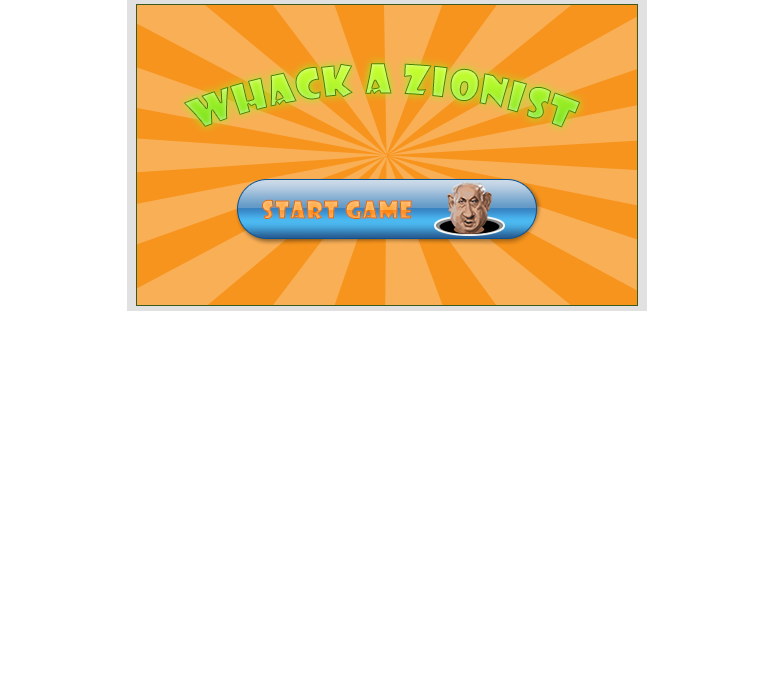
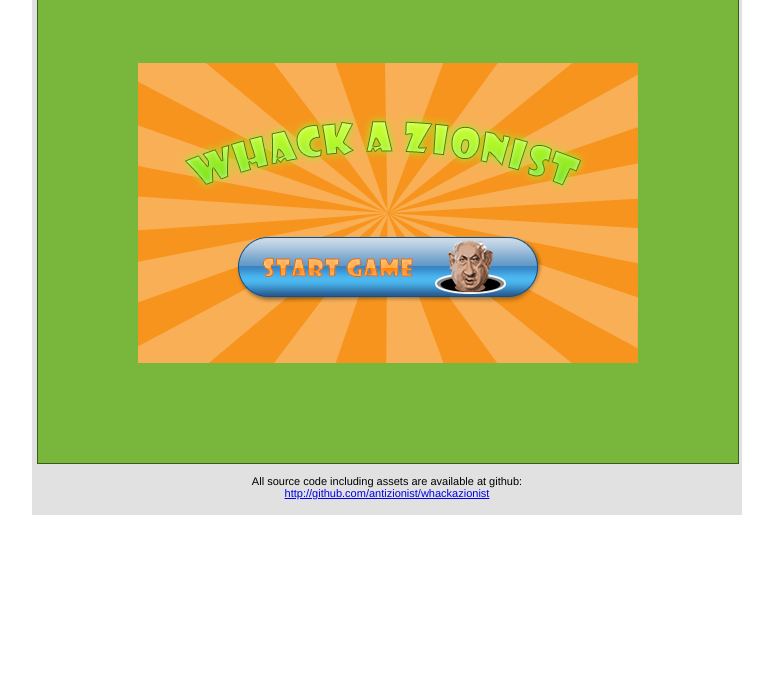
Before and after one commit to antizionist/whackazionist, a plain HTML site: page index.html in a window 1280 px wide. Shown: the part 114-800 px from the top of the page, without its empty margins (253-1026 px from the left). Drawn offline with Linux system fonts and the light colour scheme.

Commit message:
Custom code graphics added

```diff
--- a/index.html
+++ b/index.html
@@ -9,13 +9,13 @@
 	<div class="wrapper">
 		<h1>Whack A Zionist</h1>
 		<div id="wam-game"></div>
-		<!--<p>Created September 2010, &copy; Copyright Christopher Scott Hernandez</p>
-		<p>All source code (including design assets) are available at github:<br /><a href="http://github.com/christopherscott/whackamole">http://github.com/christopherscott/whackamole</a></p>-->
+
+		<p>All source code including assets are available at github:<br /><a href="http://github.com/antizionist/whackazionist">http://github.com/antizionist/whackazionist</a></p>
 	</div>
 	<script type="text/javascript" src="whackamole.js"></script>
 	<script type="text/javascript">
 		window.onload = function() {
-			whackamole.setup("wam-game");
+			whackazionist.setup("wam-game");
 		}
 	</script>
 </body>
--- a/style.css
+++ b/style.css
@@ -1,5 +1,6 @@
 body {
 	font-family: Helvetica, Arial, sans-serif;
+	text-align: center;
 }
 h1 {
 	font-size: 24px;
@@ -13,14 +14,14 @@ p {
 .wrapper {
 	padding: 5px;
 	background: #e1e1e1;
-	width: 510px;
-	margin: 50px auto;
+	width: 700px;
+	margin: auto;
 }
 
 #wam-game {
 	background: #78b73b;
-	height: 300px;
-	width: 500px;
+	height: 500px;
+	width: 700px;
 	display: block;
 	position: relative;
 	margin: 0 auto;
@@ -56,20 +57,18 @@ p {
 	font-family: arial;
 }
 .wam-startScreen {
-	height: 100%;
-	width: 100%;
-	background: url('images/startScreen.png');
+	height: 500px;
+	width: 700px;
+	background:  url('images/startScreen.png') no-repeat center;
 	cursor: pointer;
 	text-indent: -9999px;
 	z-index: 20;
 }
 .wam-endScreen {
 	position: absolute;
-	top: 100px;
-	left: 100px;
-	height: 68px;
-	width: 308px;
-	background: url('images/endScreen.png');
+	height: 500px;
+	width: 700px;
+	background: url('images/endScreen.png') no-repeat center;
 	text-indent: -9999px;
 	cursor: pointer;
 }
--- a/whackamole.js
+++ b/whackamole.js
@@ -1,22 +1,5 @@
-/*
-
-	Whack-A-Mole v0
-	copyright 2010 Christopher Scott Hernandez
-
-	JavaScript/HTML game written as a challenge by my friend Rob Allen at work.
-
-	This document is licensed as free software under the terms of the
-	MIT License: http://www.opensource.org/licenses/mit-license.php
-
-*/
-
-
-
 // our one global
-// ...thought about doing it like jquery
-// what with the whole window.whackamole = whackamole bit, but...
-// i dunno... i like this better.. and i have to be different... :)
-var whackamole = whackamole || (function(window, undefined) {
+var whackazionist = whackazionist || (function(window, undefined) {
 
 	// booleans, ints, and timers oh my!
 	var game, score, popping, startTime, currentTime, clicked, moles, gameTimeout, hits = 0;
```
